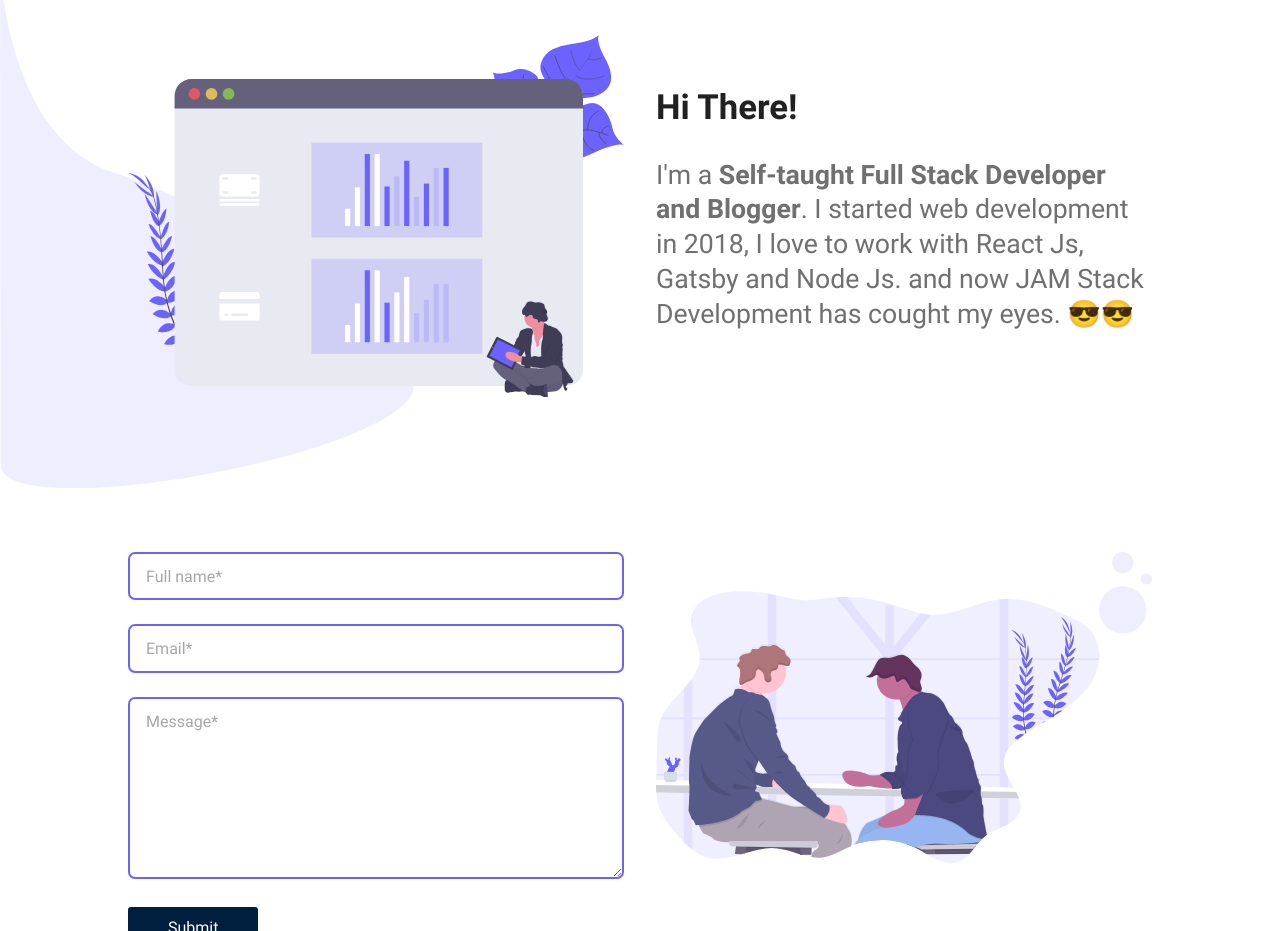
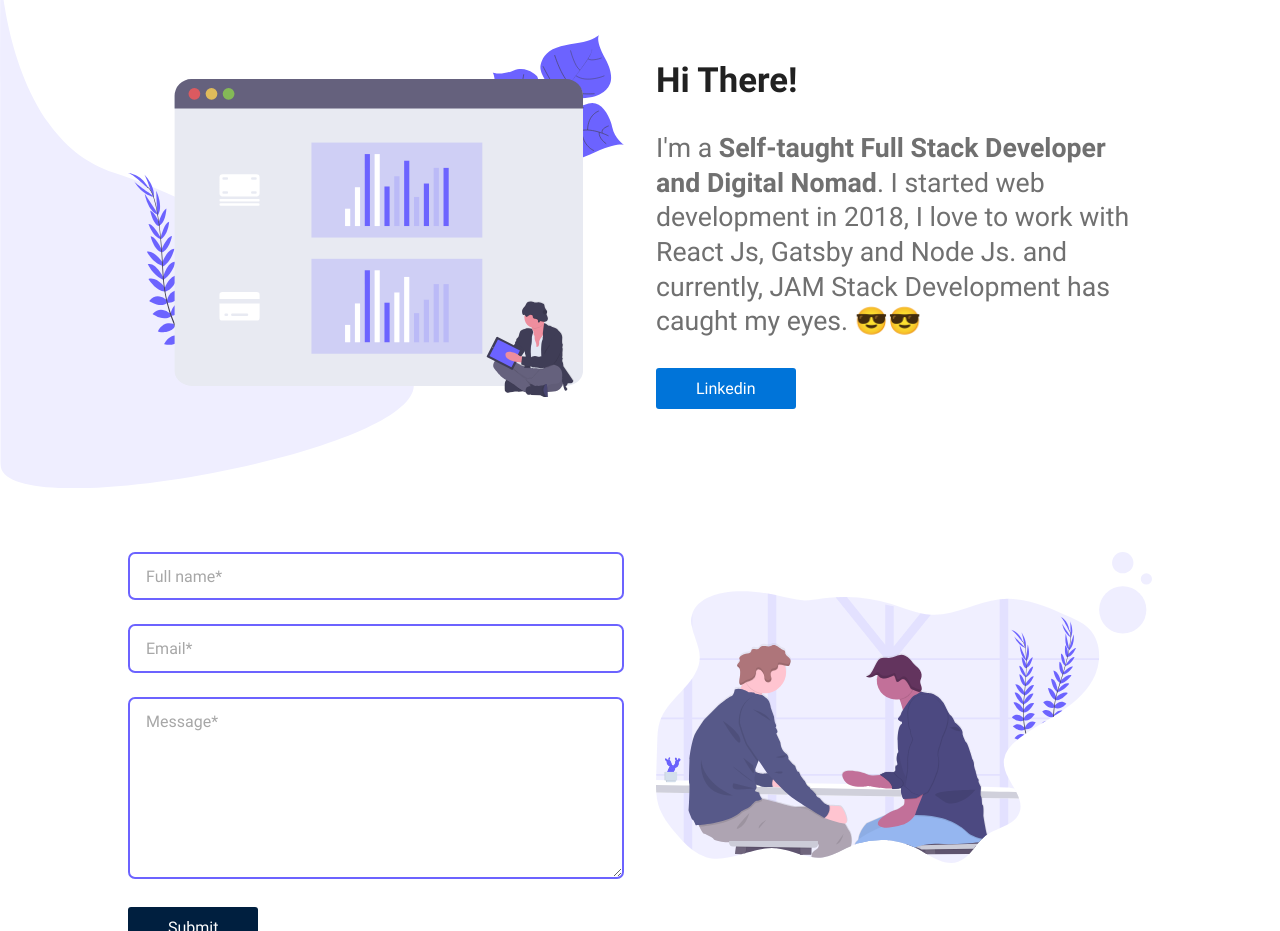
Before and after one commit to itsaakashpatel/portfolio-gatsby, a Gatsby site: page / in a window 1280 px wide. Shown: the part 1403-2334 px from the top of the page. Built offline with nearby package versions, Linux system fonts and the light colour scheme; Gatsby itself is replaced by a stand-in of ours.

Commit message:
Update in skills and text

```diff
--- a/src/components/landing/Skills/index.jsx
+++ b/src/components/landing/Skills/index.jsx
@@ -15,12 +15,12 @@ export const Skills = () => (
       <Details>
         <h1>Hi There!</h1>
         <p>
-          I'm a <strong>Self-taught Full Stack Developer and Blogger</strong>. I started web development in 2018, I love to work with React Js, Gatsby and Node Js.
-          and now JAM Stack Development has cought my eyes. &#128526;&#128526;
+          I'm a <strong>Self-taught Full Stack Developer and Digital Nomad</strong>. I started web development in 2018, I love to work with React Js, Gatsby and Node Js.
+          and currently, JAM Stack Development has caught my eyes. &#128526;&#128526;
         </p>
-        {/* <Button as={AnchorLink} href="#contact">
-          Resume
-        </Button> */}
+        <Button as={AnchorLink} href="https://www.linkedin.com/in/itsaakashpatel/" target="_blank ">
+          Linkedin
+        </Button>
       </Details>
     </SkillsWrapper>
   </Wrapper>
```
